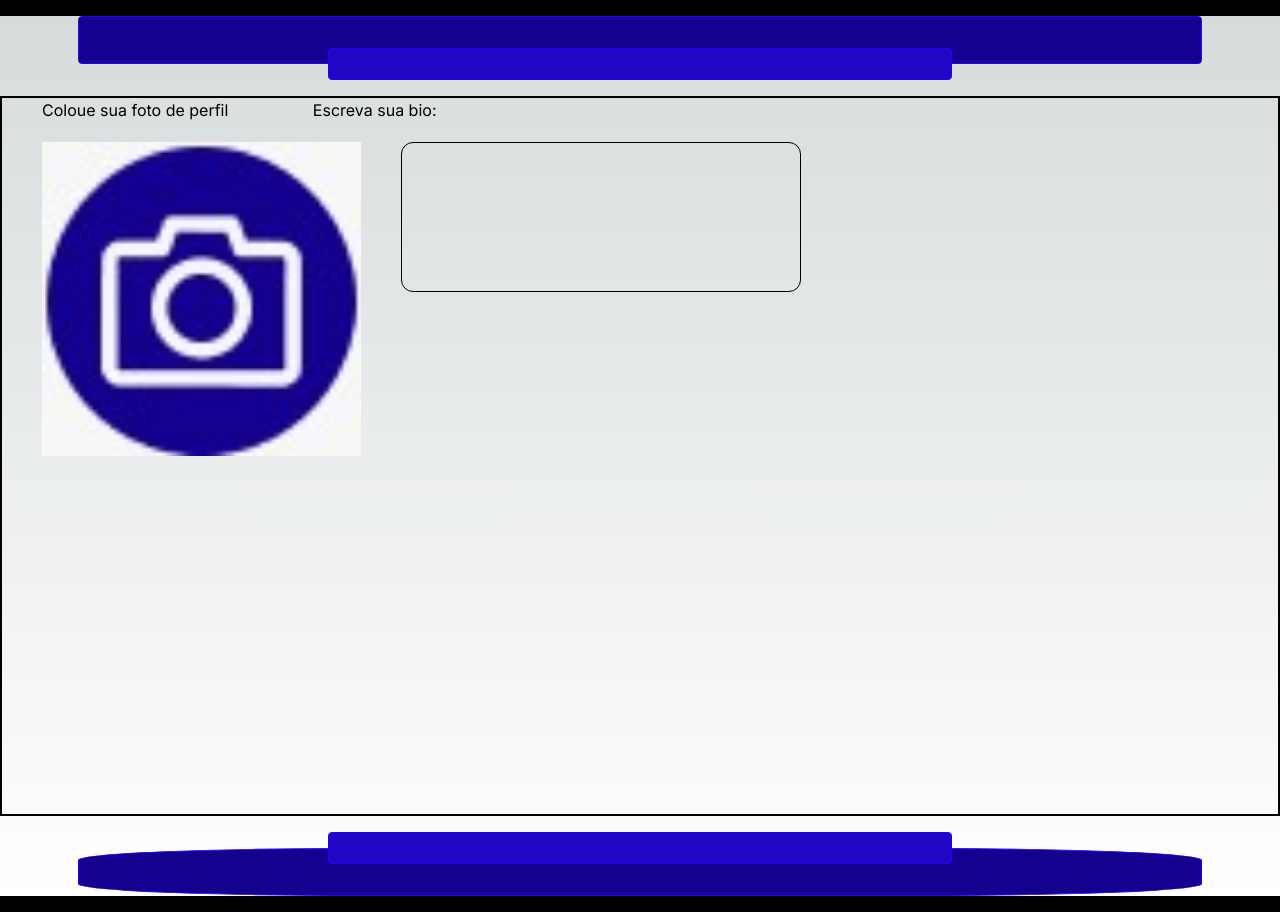
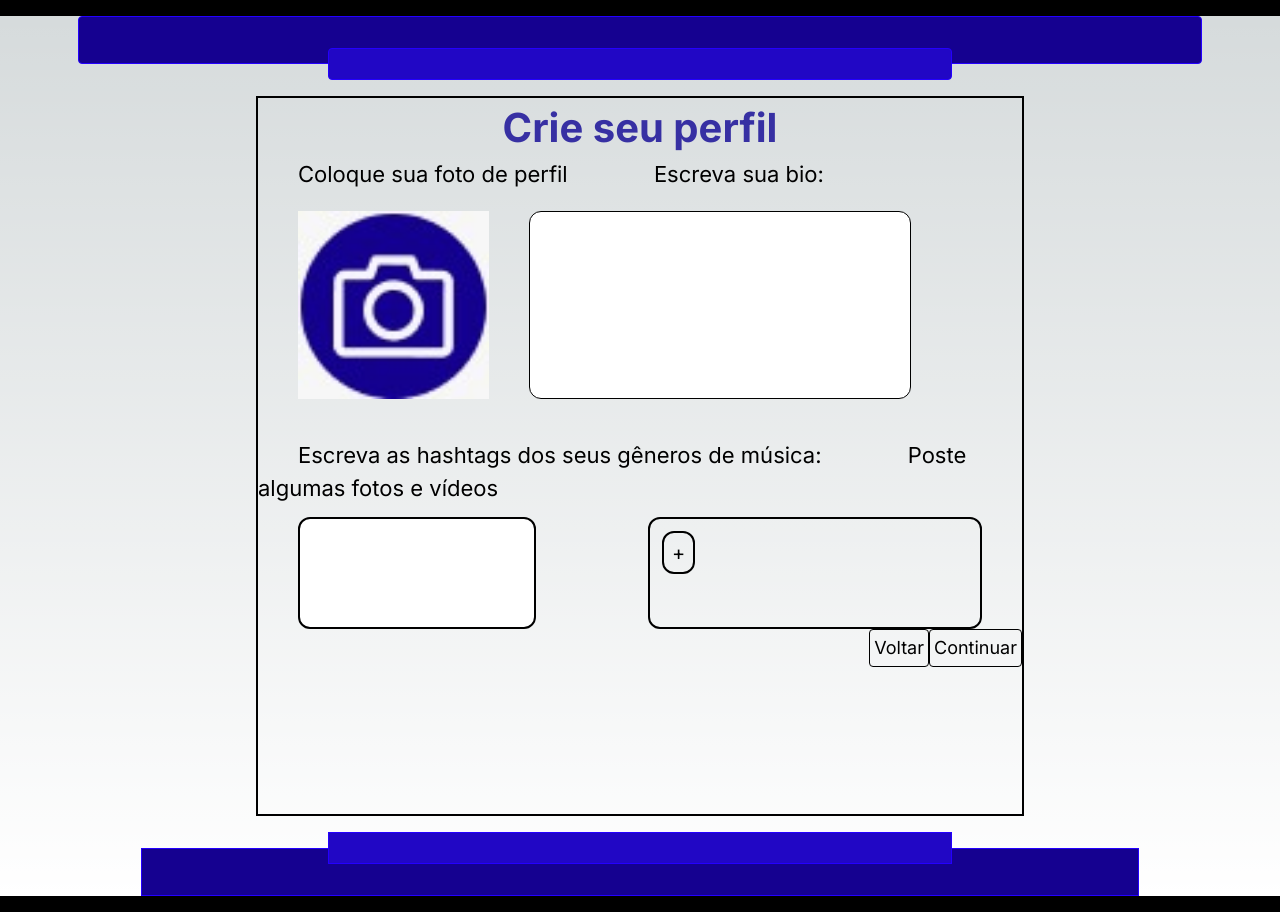
Before and after one commit to ExecutionCSR/matchband, a Next.js app: page /perfil in a window 1280 px wide. Built offline with nearby package versions, Linux system fonts and the light colour scheme.

Commit message:
page criacao do perfil

```diff
--- a/src/app/perfil/page.jsx
+++ b/src/app/perfil/page.jsx
@@ -1,18 +1,25 @@
 import Image from "next/image";
 import foto from "../../../public/foto.jpeg";
+import Link from "next/link";
+import Button from "@/components/button";
+
+
 const Criarperfil = () => {
   return (
     <>
-      <div className="m-4 flex flex-col justify-center  items-center">
+      <div className="m-4   flex flex-col justify-center  items-center">
         <div className="h-[3rem] w-[90%] bg-[#150190] rounded border-[1px] border-[#2400FF] "></div>
         <div className="z-10 h-[2rem] w-[50%] rounded border-[1px] bg-[#2107C5] border-[#2400FF] mt-[-1rem]"></div>
       </div>
 
+      <div className="grid justify-items-center ">
 
-        <div className=" w-[30rem ]  h-[45rem]  border-solid border-2  border-black ">
+        <div className=" w-[60%] justify-center   h-[45rem]  border-solid border-2  border-black ">
+          <h1 className="
+text-indigo-800 font-bold font-['Inter'] text-center text-[40px] ">Crie seu perfil</h1>
           <div>
-            <span className="m-10">Coloue sua foto de perfil</span>
-            <span className="m-10"> Escreva sua bio:</span>
+            <span className="m-10 font-['Inter'] text-[22px]">Coloque sua foto de perfil</span>
+            <span className="m-10 font-['Inter'] text-[22px]"> Escreva sua bio:</span>
           </div>
 
           <div className="flex mt-5 w-[100%]">
@@ -20,16 +27,44 @@ const Criarperfil = () => {
               <Image className="w-[100%]  h-[100%]" alt="foto" src={foto} />
             </div>
 
-            <div className="w-[50vh] border rounded-xl border-black h-[150px]"></div>
+            <input className="w-[50%] mr-3 border rounded-xl border-black "></input>
+
+
+          </div>
+          <div className="mt-10" >
+            <span className="m-10  text-justify mt-3 font-['Inter'] text-[22px]">Escreva as hashtags dos seus gêneros de música:</span>
+            <span className="m-10 font-['Inter'] text-[22px]"> Poste algumas fotos e vídeos </span>
+            <div className="flex">
+              <input className="border-2 border-black w-50 h-28 rounded-xl cursor-auto ml-10 mt-3" type="text" name="" id="" />
+              <div className="border-2 border-black w-[80%] h-28 rounded-xl cursor-auto  ml-28 mr-10 mt-3" type="text" name="" id="" >
+                <button className="w-[10%] h-[40%] text-xl border-2 rounded-xl hover:bg-blue-900 m-3 border-black" type="submit"> + </button>
+              </div>
+            </div>
+
+
+            <div className="text-right text-lg">
+              <Link href="/">
+                <Button className="border-2 pl-8 pr-8 border-black rounded-2xl mr-11 text-black active:bg-[#150190] active:text-[white]" titulo="Voltar" />
+              </Link>
+              <Link href="/">
+                <Button className="border-2 pl-8 pr-8 border-black rounded-2xl text-black bg-white active:bg-[#150190] active:text-[white]" titulo="Continuar" />
+              </Link>
+            </div>
+
+
+
           </div>
         </div>
 
 
-
+      </div>
 
       <div className="m-4 flex flex-col-reverse justify-center  items-center">
-        <div className="h-[3rem] w-[90%] rounded-[25%] bg-[#150190] border-[1px]  border-[#2400FF] bg-"></div>
-        <div className="z-10 h-[2rem] w-[50%] rounded border-[1px] bg-[#2107C5] border-[#2400FF] mb-[-1rem]"></div>
+        <div className="h-[3rem] w-[80%]  bg-[#150190] border-[1px]  border-[#2400FF] bg-"></div>
+        <div className="z-10 h-[2rem] w-[50%] border-[1px] bg-[#2107C5] border-[#2400FF] mb-[-1rem]">
+
+        </div>
+
       </div>
     </>
   );
```
Also changed, not shown: src/app/cadastro/style.css (deleted, +0 -8 lines).
